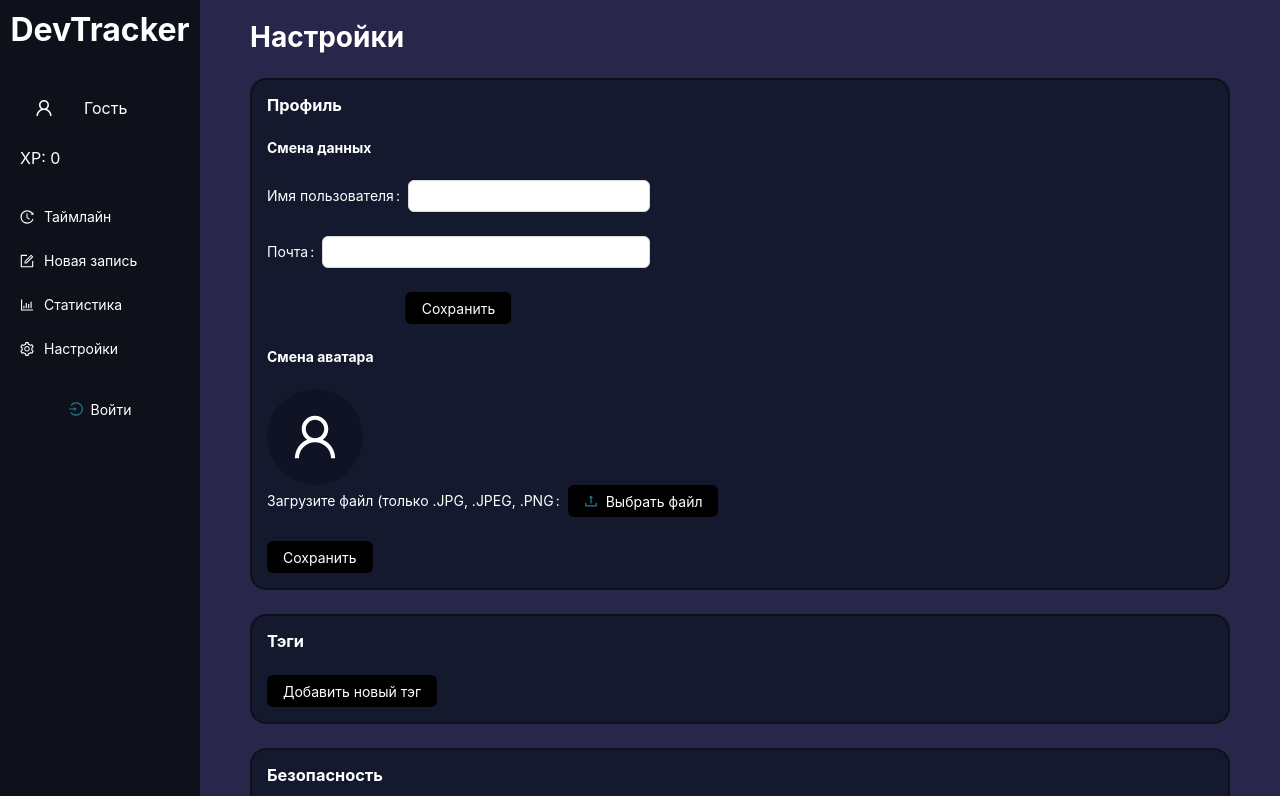
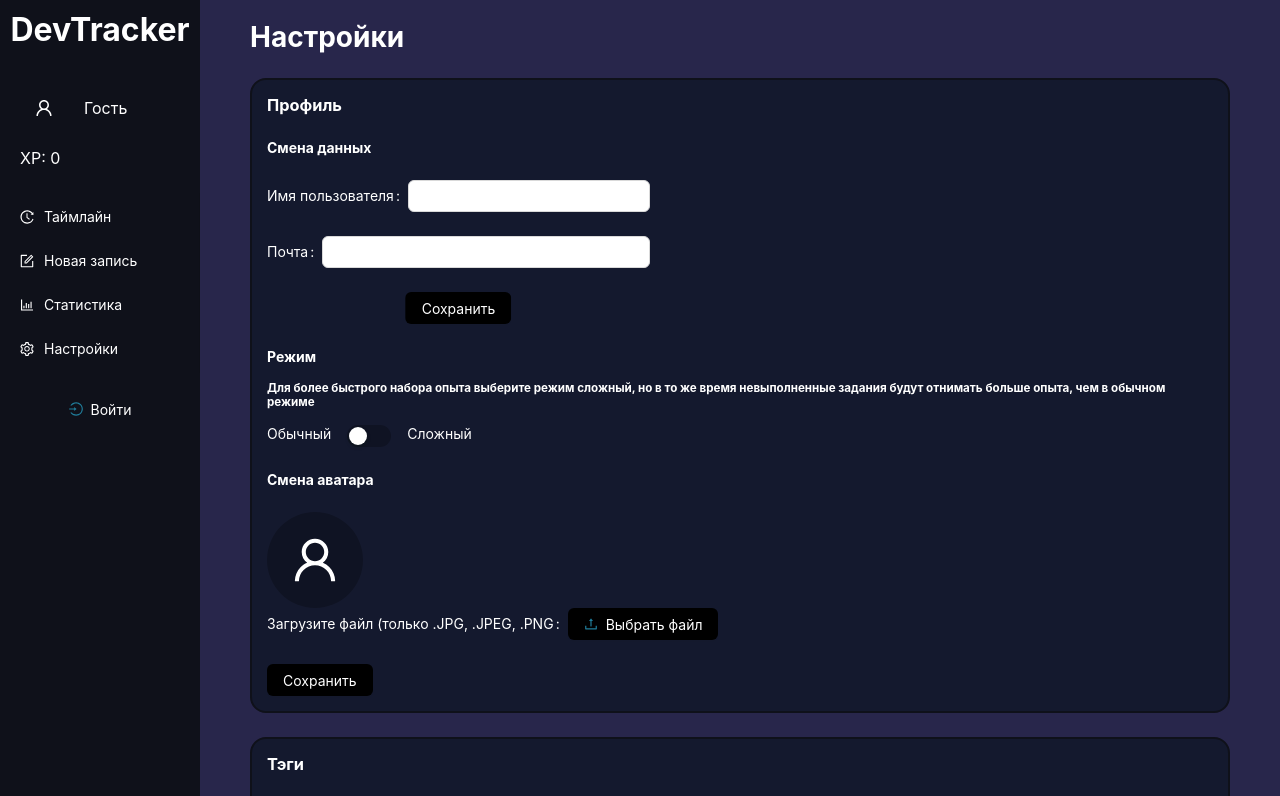
Before and after one commit to LizKa2091/dev-tracker, a React (Vite) app in the folder frontend/: page /settings in a window 1280 px wide. Shown: the top 796 px of the page. Built offline with nearby package versions, Linux system fonts and the light colour scheme.

Commit message:
feat: add difficulty settings

```diff
--- /dev/null
+++ b/frontend/src/features/settings/ui/Difficulty/DifficultySwitcher.tsx
@@ -0,0 +1,40 @@
+import { Flex, Switch } from 'antd';
+import { type FC } from 'react'
+import { useUserData } from '../../../user/model/useUserData';
+import { useUpdateDifficulty } from '../../model/useUpdateDifficulty';
+import { useQueryClient } from '@tanstack/react-query';
+import type { Difficulty } from '../../../user/userTypes';
+
+const DifficultySwitcher: FC = () => {
+   const token = localStorage.getItem('token');
+   const { data: userData } = useUserData(token);
+   const { mutate: updateDifficulty, isPending } = useUpdateDifficulty(token);
+
+   const queryClient = useQueryClient();
+
+   const handleChange = async (): Promise<void> => {
+      if (!token || !userData) return;
+
+      const newMode: Difficulty = userData.difficulty === 'default' ? 'hard' : 'default';
+      updateDifficulty({ difficulty: newMode }, {
+         onSuccess: () => {
+            queryClient.invalidateQueries({ queryKey: ['userData', token]});
+         }
+      });
+   };
+
+   return (
+      <Flex gap='middle' vertical>
+         <h4>Режим</h4>
+         <h5>Для более быстрого набора опыта выберите режим сложный, но в то же время невыполненные задания будут отнимать больше опыта, чем в обычном режиме</h5>
+         <Flex gap='middle'>
+            <span>Обычный</span>
+            <Switch checked={userData?.difficulty === 'hard'} onChange={handleChange} loading={isPending} />
+            <span>Сложный</span>
+         </Flex>
+         {}
+      </Flex>
+   )
+}
+
+export default DifficultySwitcher;
--- a/frontend/src/features/settings/ui/ProfileSettings.tsx
+++ b/frontend/src/features/settings/ui/ProfileSettings.tsx
@@ -7,6 +7,7 @@ import { useUpdateAvatar } from '../model/useUpdateAvatar';
 import { UploadOutlined, UserOutlined } from '@ant-design/icons';
 import { useQueryClient } from '@tanstack/react-query';
 import styles from './ProfileSettings.module.scss';
+import DifficultySwitcher from './Difficulty/DifficultySwitcher';
 
 interface IUserDataFormData {
    username: string;
@@ -84,6 +85,8 @@ const ProfileSettings: FC = () => {
             isUserError ? <span className={styles.formError}>Произошла ошибка</span> : ''
          }
 
+         <DifficultySwitcher />
+
          <h4>Смена аватара</h4>
          <Form onFinish={onFinishAvatarForm} className={styles.form}>
             <Flex>
```
